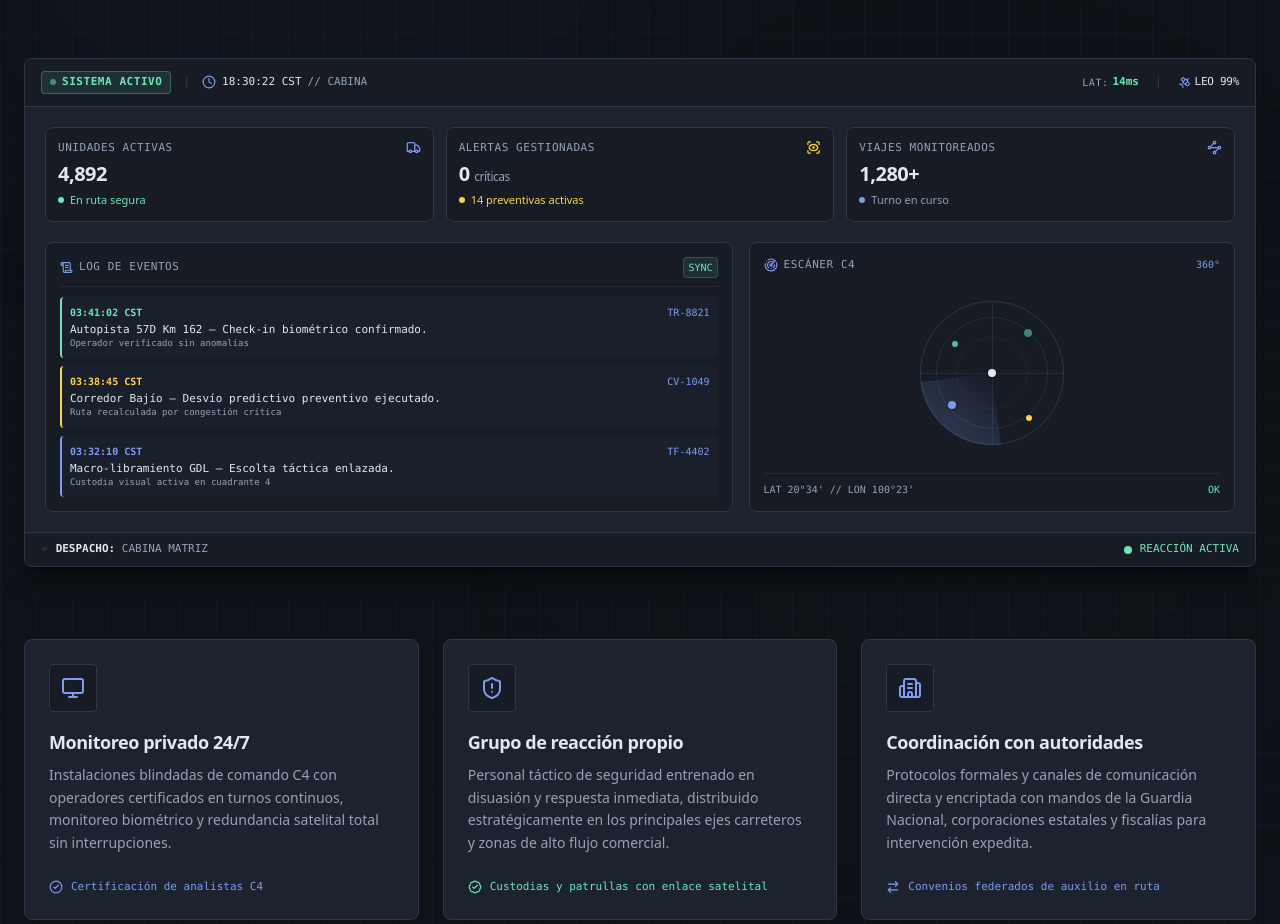
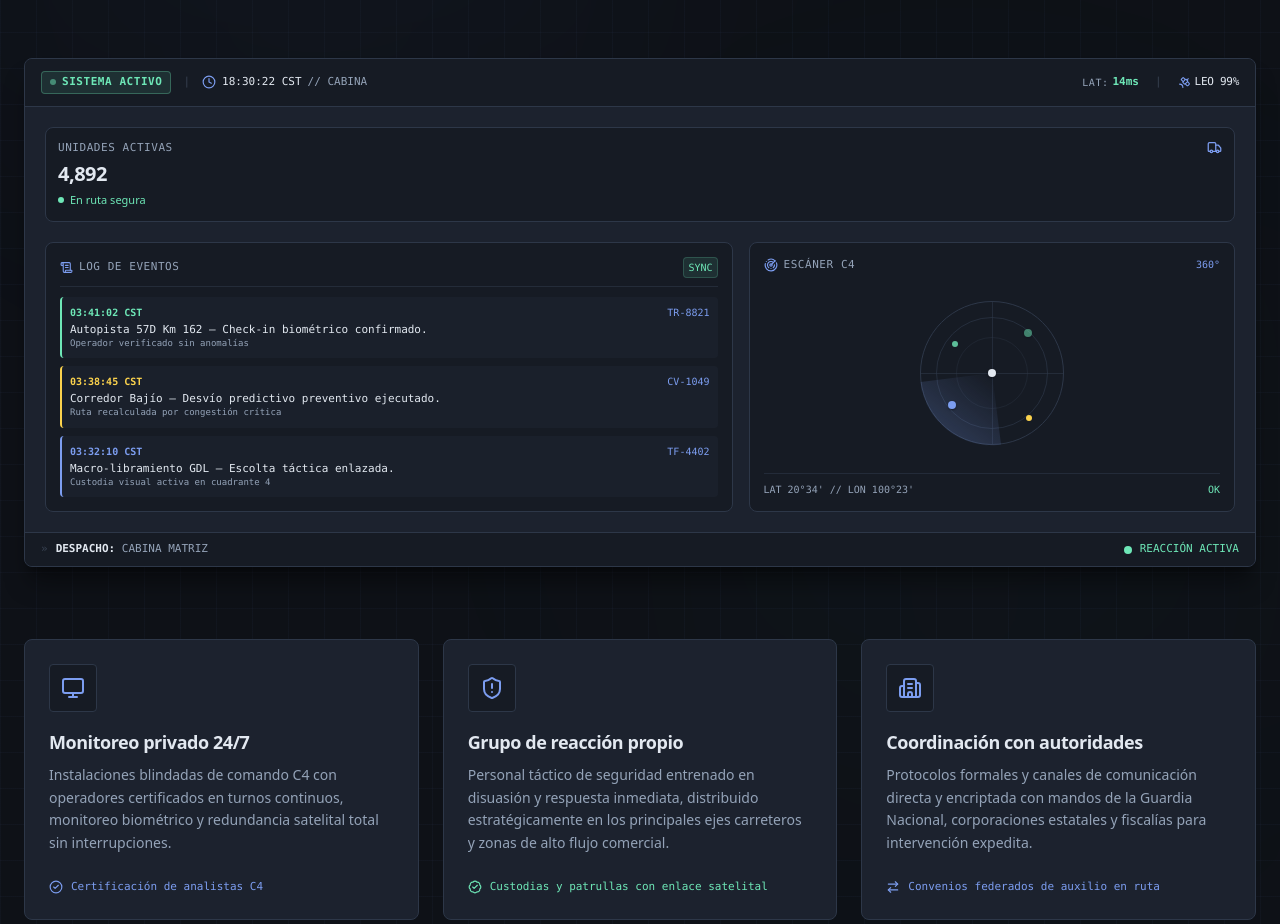
Before and after one commit to AI27-Tech/landing-web-frontend, a React (Vite) app: page / in a window 1280 px wide. Shown: the part 4185-5109 px from the top of the page. Built offline with nearby package versions, Linux system fonts and the light colour scheme.

Commit message:
fix: remove Alertas activas and Viajes monitoreados

```diff
--- a/src/features/monitoreo/CommandConsole.tsx
+++ b/src/features/monitoreo/CommandConsole.tsx
@@ -6,7 +6,7 @@
  * El reloj y el barrido del radar: el reloj es dato (no lo apaga reduced-motion);
  * el barrido y los pulsos si los apaga la guarda global.
  */
-import { Clock, Radar, Satellite, ScanEye, ScrollText, Truck, Waypoints } from 'lucide-react';
+import { Clock, Radar, Satellite, ScrollText, Truck } from 'lucide-react';
 import type { ReactNode } from 'react';
 import { useLocalClock } from '@/features/monitoreo/useLocalClock';
 
@@ -27,26 +27,6 @@ const kpis: Kpi[] = [
     puntoColor: 'bg-success',
     pieColor: 'text-success',
     pie: 'En ruta segura',
-  },
-  {
-    etiqueta: 'Alertas Gestionadas',
-    icono: <ScanEye className="text-warning h-[15px] w-[15px]" />,
-    valor: (
-      <>
-        0 <span className="text-on-surface-variant text-xs font-normal">críticas</span>
-      </>
-    ),
-    puntoColor: 'bg-warning',
-    pieColor: 'text-warning',
-    pie: '14 preventivas activas',
-  },
-  {
-    etiqueta: 'Viajes Monitoreados',
-    icono: <Waypoints className="text-primary h-[15px] w-[15px]" />,
-    valor: '1,280+',
-    puntoColor: 'bg-primary',
-    pieColor: 'text-on-surface-variant',
-    pie: 'Turno en curso',
   },
 ];
 
@@ -122,7 +102,7 @@ export function CommandConsole() {
         {/* Panel interior */}
         <div className="space-y-5 p-5">
           {/* KPIs */}
-          <div className="grid grid-cols-1 gap-2 sm:gap-3 md:grid-cols-3">
+          <div className="grid grid-cols-1 gap-2 sm:gap-3">
             {kpis.map((kpi) => (
               <div
                 key={kpi.etiqueta}
```
